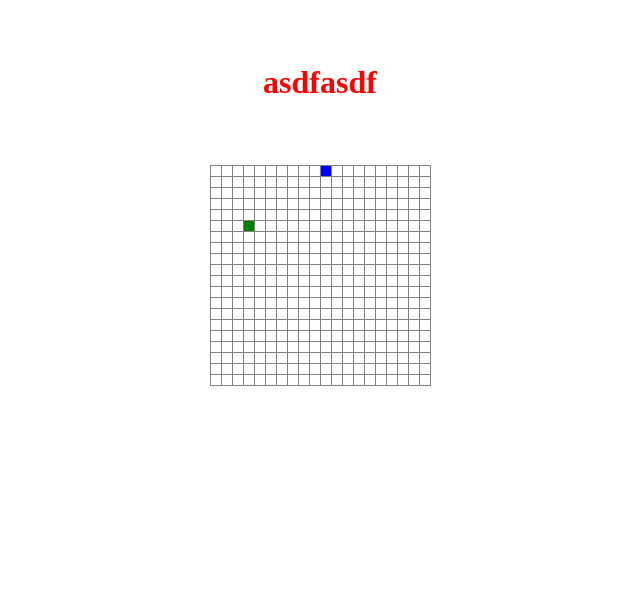
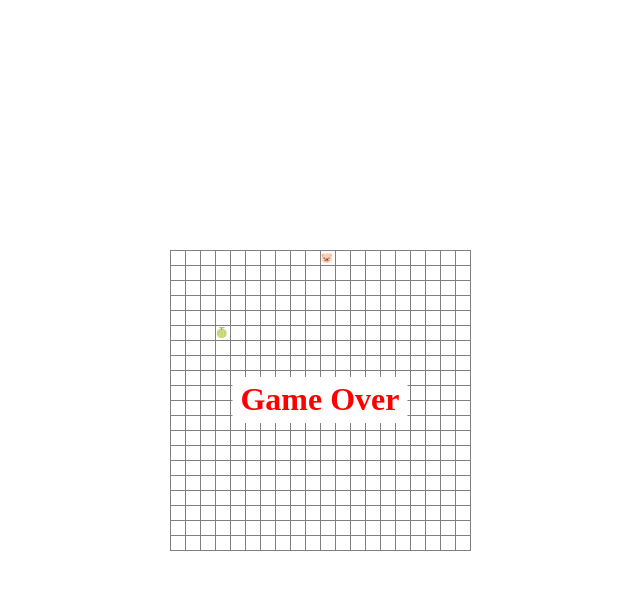
Before and after one commit to andrus14/tak22-snake, a plain HTML site: page index.html in a window 1280 px wide. Shown: the whole page, without its empty margins (320-960 px from the left). Drawn offline with Linux system fonts and the light colour scheme.

Commit message:
emoji and game over

```diff
--- a/app.js
+++ b/app.js
@@ -1,5 +1,7 @@
 const gameBoardTable = document.getElementById('gameboard');
+const messageDiv = document.getElementById('message');
 
+const foodArray = ['&#127815', '&#127816', '&#127817', '&#127822', '&#127826', '&#129373', '&#129361', '&#127814', '&#129365', '&#127812', '&#127829'];
 const boardSize = 20
 
 let gameBoard = [...Array(boardSize).keys()].map(() => [...Array(boardSize).keys()].map(() => 0));
@@ -12,7 +14,7 @@ let snake = [snakeY + '_' + snakeX];
 
 let direction = 'u';
 
-let foodY, foodX;
+let foodY, foodX, foodEmojiIndex;
 
 let intervalID = setInterval(playGame, 200);
 
@@ -61,17 +63,23 @@ function drawGameBoard () {
             const boardCellTd = document.createElement('td');
             const id = y + '_' + x;
             boardCellTd.setAttribute('id', id);
+
+            // draw snake
             if ( snake.includes(id) ) {
-                boardCellTd.classList.add('snake');
+                boardCellTd.innerHTML = '&#128055';
+
+                // boardCellTd.classList.add('snake');
             }
+
+            // draw food
             if ( y == foodY && x == foodX ) {
-                boardCellTd.classList.add('food');
+                boardCellTd.innerHTML = foodArray[foodEmojiIndex];
             }
+
             boardRowTr.append(boardCellTd);
         });
         gameBoardTable.append(boardRowTr);
     });
-
 }
 
 
@@ -109,6 +117,8 @@ function ifHitsBorder ( y, x ) {
     if ( y < 0 || y >= boardSize || x < 0 || x >= boardSize ) {
         clearInterval(intervalID);
         intervalID = null;
+        messageDiv.innerText = 'Game Over';
+        messageDiv.classList.remove('hidden');
         return true;
     }
 
@@ -122,11 +132,7 @@ function addFood () {
     do {
         foodY = Math.floor(Math.random() * boardSize);
         foodX = Math.floor(Math.random() * boardSize);
+        foodEmojiIndex = Math.floor(Math.random() * foodArray.length);
     } while ( snake.includes(foodY + '_' + foodX) )
 
-
-
-    // const foodTd = document.getElementById(y + '_' + x);
-    // console.log(y + '_' + x, foodTd);
-    // foodTd.classList.add('food');
 }
--- a/index.html
+++ b/index.html
@@ -7,8 +7,12 @@
     <title>Document</title>
 </head>
 <body>
-    <div id="message">asdfasdf</div>
-    <table id="gameboard"></table>
+    <div id="container">
+        <div id="gameboard-container">
+            <table id="gameboard"></table>
+            <div id="message" class="centered hidden"></div>
+        </div>
+    </div>
     <script src="app.js"></script>
 </body>
 </html>
--- a/style.css
+++ b/style.css
@@ -1,27 +1,53 @@
+body {
+    margin: 0;
+}
+
+#container {
+    height: 100vh;
+    display: flex;
+}
+
+#gameboard-container {
+    margin: auto auto;
+    height: fit-content;
+}
+
 #gameboard {
-    margin: 64px auto;
     border-collapse: collapse;
 }
 
 #gameboard td {
     border: solid 1px gray;
-    width: 8px;
-    height: 8px;
+    padding: 0px;
+    width: 14px;
+    height: 14px;
+    font-size: 10px;
 }
 
 .snake {
-    background-color: blue;
-}
-
-.food {
-    background-color: green;
+    background-color: #fe9b9c;
 }
 
 #message {
-    margin-top: 64px;
+    height: 38px;
     display: flex;
     justify-content: center;
     color: red;
     font-size: 2rem;
     font-weight: bold;
+    background-color: white;
+    padding: 4px 8px;
 }
+
+.hidden {
+    display: none;
+    visibility: hidden;
+}
+
+.centered {
+    position: fixed;
+    top: 50%;
+    left: 50%;
+    /* bring your own prefixes */
+    transform: translate(-50%, -50%);
+  }
```
